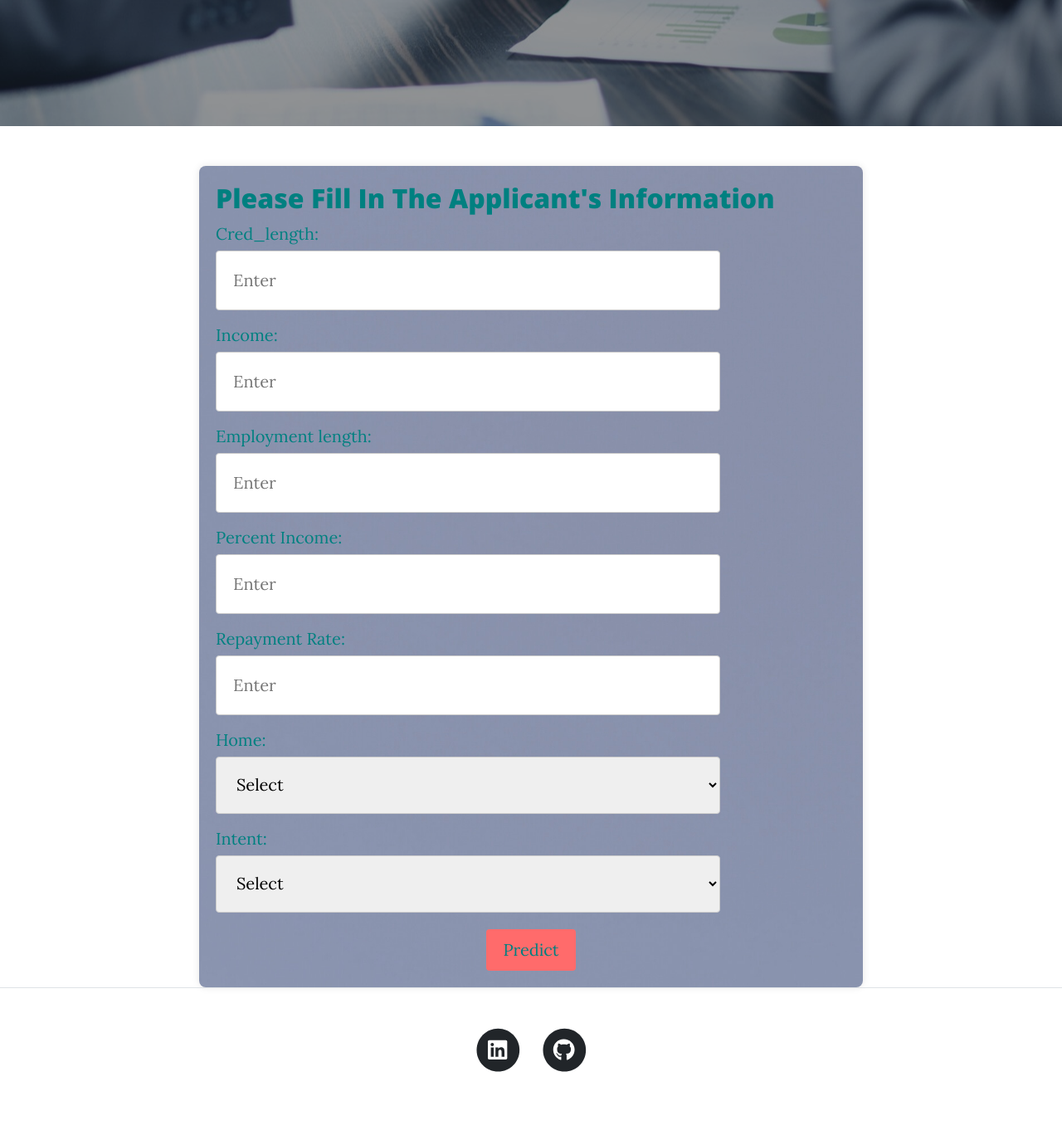
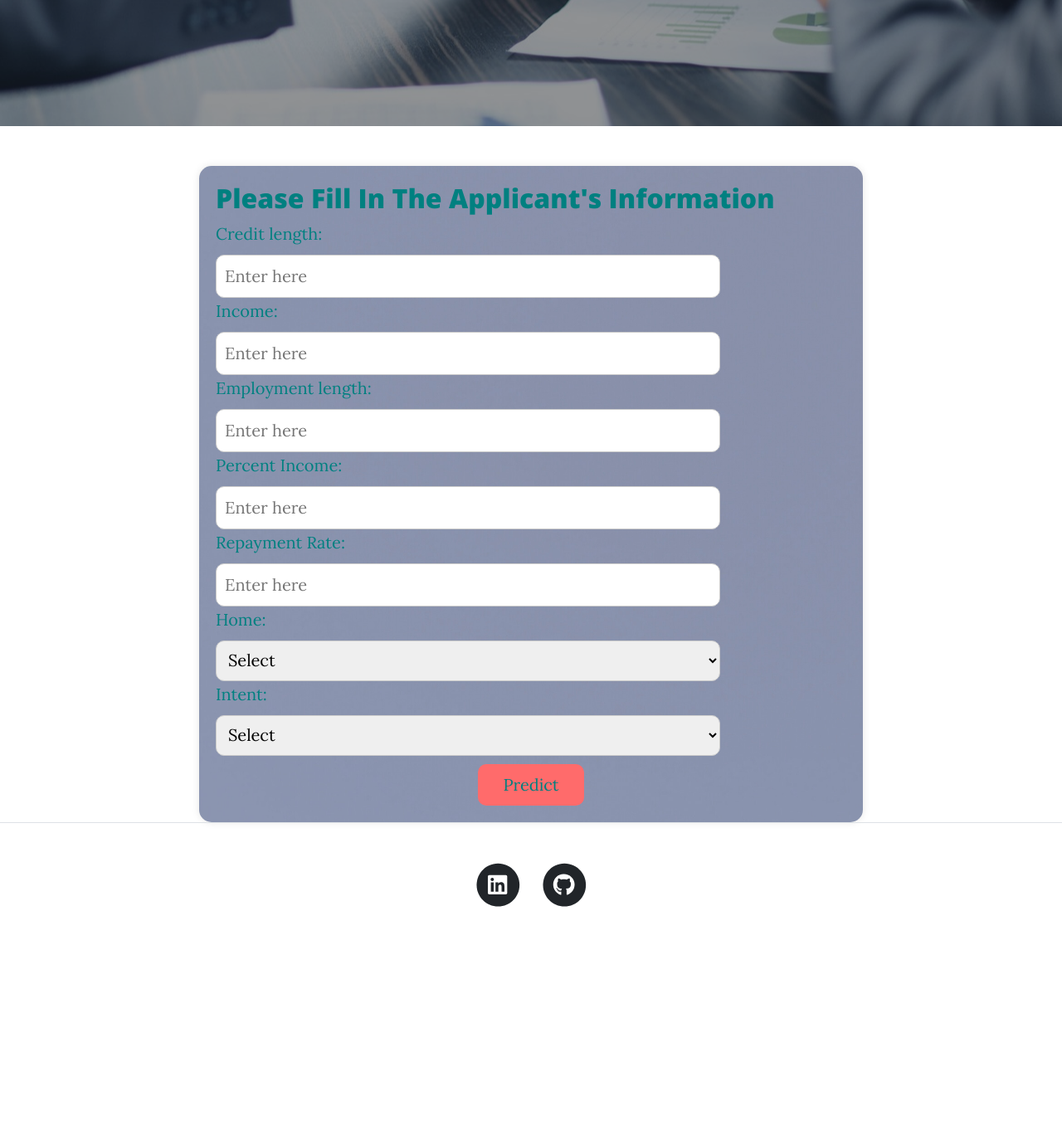
Before and after one commit to richardmukechiwa/Loan-Amount-Prediction, a Flask app: page / in a window 1280 px wide. Shown: the part 476-1838 px from the top of the page at 83% size. After the commit the page ends 1569 px from the top, so only its background shows below. Run offline with Flask 3, Linux system fonts and the light colour scheme; some libraries are stand-ins or nearby versions.

Commit message:
app changes updated

```diff
--- a/app.py
+++ b/app.py
@@ -1,6 +1,6 @@
+import os
 from flask import Flask, render_template, request
 import pandas as pd
-import os
 from credit_risk.pipeline.prediction import PredictionPipeline
 
 app = Flask(__name__)
--- a/templates/index.html
+++ b/templates/index.html
@@ -17,7 +17,7 @@
     <!-- Additional custom CSS -->
     <style>
         body, label, h1, h2, span, .form-row input, .form-row select, .register {
-            color: Light Blue;
+            color:  Sky Blue;
         }
         .form-v9-content {
             background-image: url('static/assets/img/grey.jpg');
@@ -27,35 +27,35 @@
             max-width: 800px;
             margin: 0 auto;
             padding: 20px;
-            border-radius: 8px;
+            border-radius: 15px;
             box-shadow: 0px 0px 10px rgba(0, 0, 0, 0.1);
             color: teal;
         }
         .form-row {
             display: flex;
             flex-direction: column;
-            margin-bottom: 15px;
+            margin-bottom: 1px;
         }
         .form-row input, .form-row select {
-            padding: 20px;
-            border-radius: 4px;
+            padding: 10px;
+            border-radius: 10px;
             border: 1px solid #ccc;
             width: 80%;
         }
         .form-row label {
-            margin-bottom: 5px;
+            margin-bottom: 10px;
         }
         .form-row-last {
             display: flex;
             justify-content: center;
-            margin-top: 20px;
+            margin-top: 10px;
         }
         .register {
             background-color: #ff6b6b;
             color: teal;
-            padding: 10px 20px;
+            padding: 10px 30px;
             border: none;
-            border-radius: 4px;
+            border-radius: 10px;
             cursor: pointer;
         }
         .register:hover {
@@ -101,28 +101,28 @@
                 <form class="form-detail" action="/predict" method="post">
                     <h2>Please Fill In The Applicant's Information</h2>
                     <div class="form-row">
-                        <label for="Cred_length">Cred_length:</label>
-                        <input type="float" name="Cred_length" id="Cred_length" class="float" placeholder="Enter" required>
+                        <label for="Cred_length">Credit length:</label>
+                        <input type="float" name="Cred_length" id="Cred_length" class="float" placeholder="Enter here" required>
                     </div>
 
                     <div class="form-row">
                         <label for="Income">Income:</label>
-                        <input type="float" name="Income" id="Income" class="input-float" placeholder="Enter" required>
+                        <input type="float" name="Income" id="Income" class="input-float" placeholder="Enter here" required>
                     </div>
 
                     <div class="form-row">
                         <label for="Emp_length">Employment length:</label>
-                        <input type="int" name="Emp_length" id="Emp_length" class="input-int" placeholder="Enter" required>
+                        <input type="int" name="Emp_length" id="Emp_length" class="input-int" placeholder="Enter here" required>
                     </div>
 
                     <div class="form-row">
                         <label for="Percent_income">Percent Income:</label>
-                        <input type="float" name="Percent_income" id="Percent_income" class="input-float" placeholder="Enter" required>
+                        <input type="float" name="Percent_income" id="Percent_income" class="input-float" placeholder="Enter here" required>
                     </div>
 
                     <div class="form-row">
                         <label for="Rate">Repayment Rate:</label>
-                        <input type="float" name="Rate" id="Rate" class="input-float" placeholder="Enter" required>
+                        <input type="float" name="Rate" id="Rate" class="input-float" placeholder="Enter here" required>
                     </div>
 
                     <div class="form-row">
--- a/templates/results.html
+++ b/templates/results.html
@@ -6,7 +6,7 @@
         <meta name="description" content="" />
         <meta name="author" content="" />
         <title>Loan Amount Prediction</title>
-        <link rel="icon" type="image/x-icon" href="static/assets/favicon.ico" />
+        <link rel="icon" type="image/x-icon" href="static/assets/heaven.jpg" />
         <!-- Font Awesome icons (free version)-->
         <script src="https://use.fontawesome.com/releases/v5.15.3/js/all.js" crossorigin="anonymous"></script>
         <!-- Google fonts-->
@@ -35,7 +35,7 @@
             </div>
         </nav>
         <!-- Page Header-->
-        <header class="masthead" style="background-image: url('static/assets/img/wine.gif')">
+        <header class="masthead" style="background-image: url('static/assets/img/heaven.jpg')">
             <div class="container position-relative px-4 px-lg-5">
                 <div class="row gx-4 gx-lg-5 justify-content-center">
                     <div class="col-md-10 col-lg-8 col-xl-7">
```
Also changed, not shown: static/assets/favicon.ico (deleted), static/assets/img/heaven.jpg (added).
